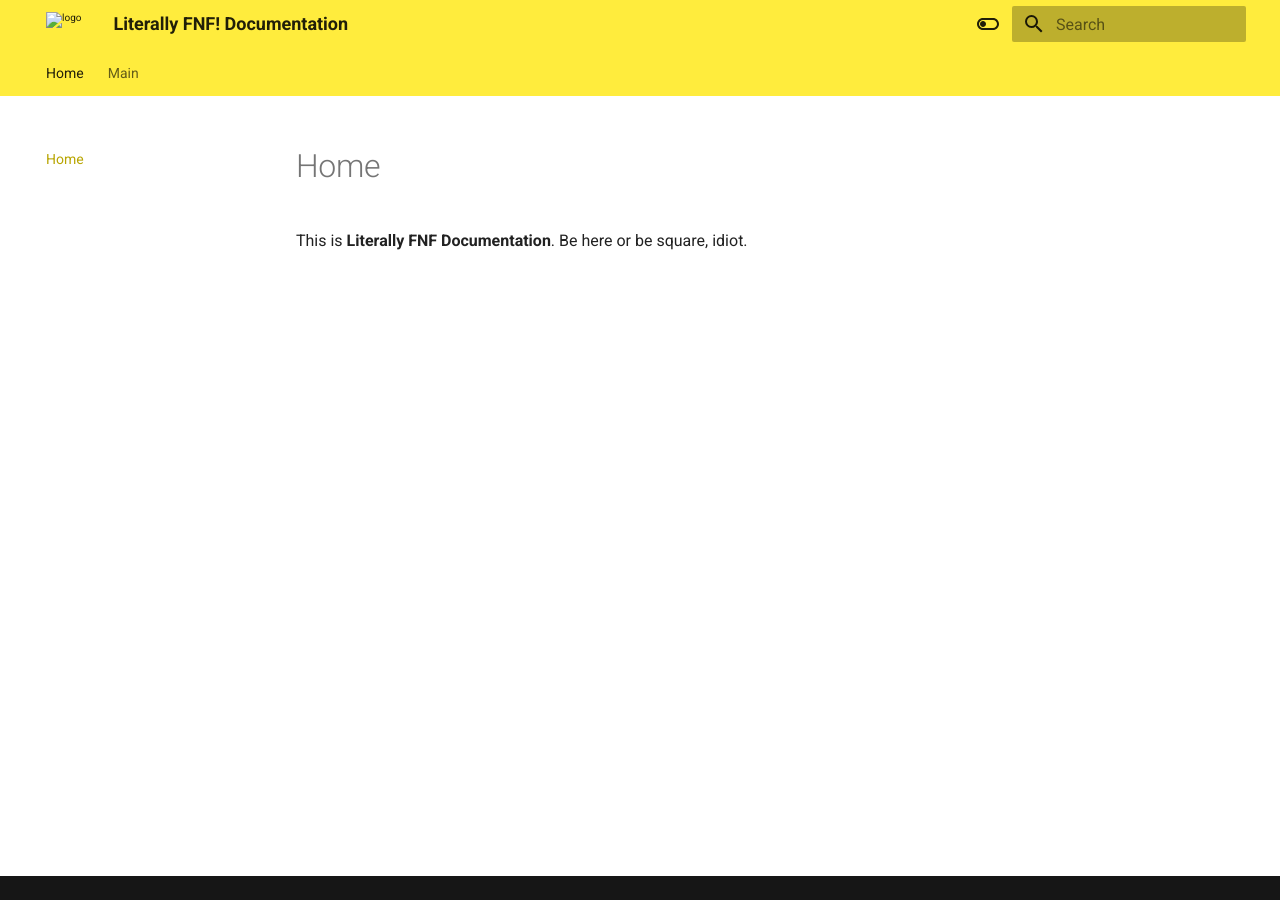
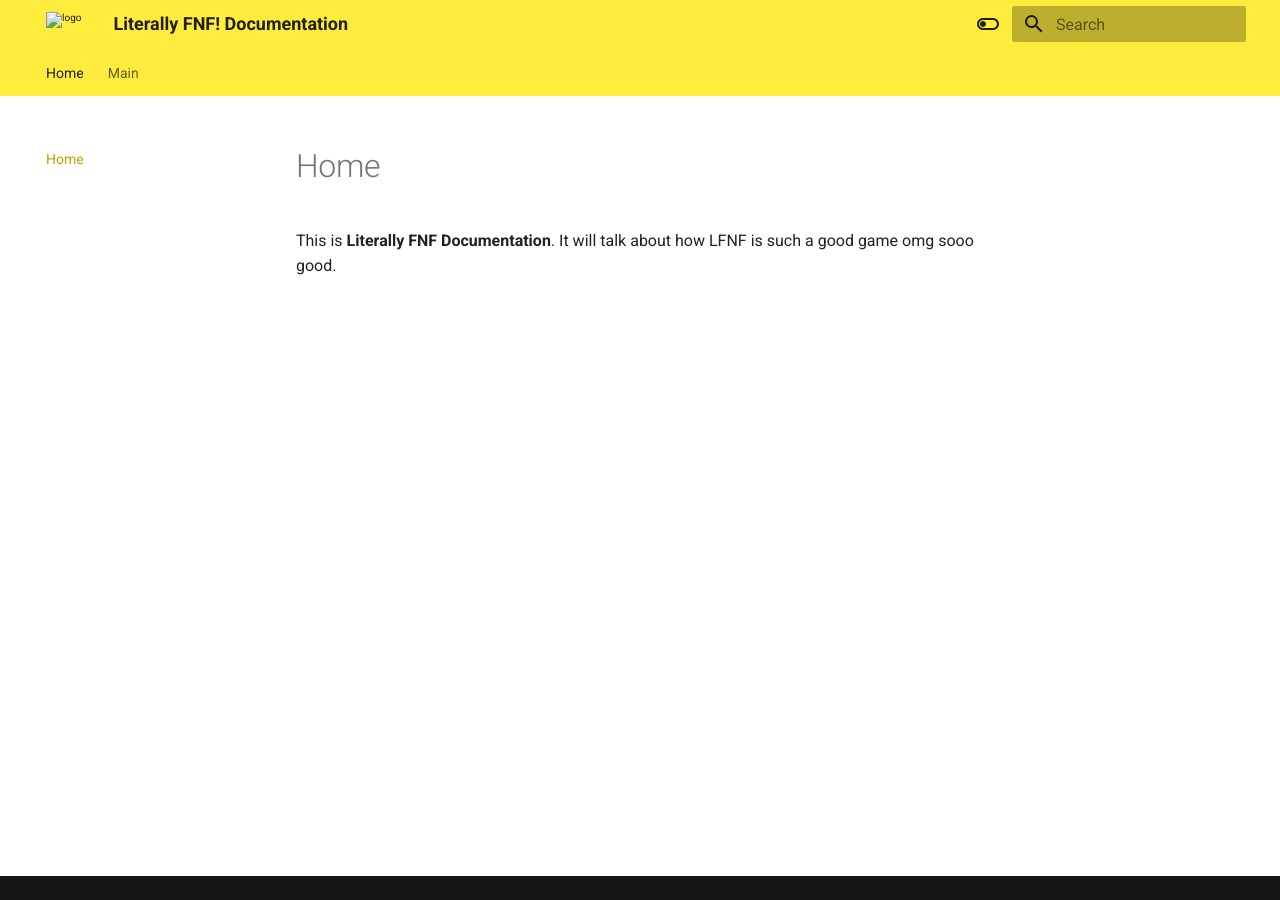
Before and after one commit to toad4085/Literally-FNF-Documentation, an MkDocs documentation site: the page built from docs/index.md, in a window 1280 px wide. Built offline with MkDocs 1.6.1 and Material for MkDocs 9.7.7, drawn with Linux system fonts in a browser that asks for light colours.

Commit message:
$main page update

```diff
--- a/docs/index.md
+++ b/docs/index.md
@@ -1,3 +1,3 @@
 # Home
 
-This is **Literally FNF Documentation**. Be here or be square, idiot.
+This is **Literally FNF Documentation**. It will talk about how LFNF is such a good game omg sooo good.
```
